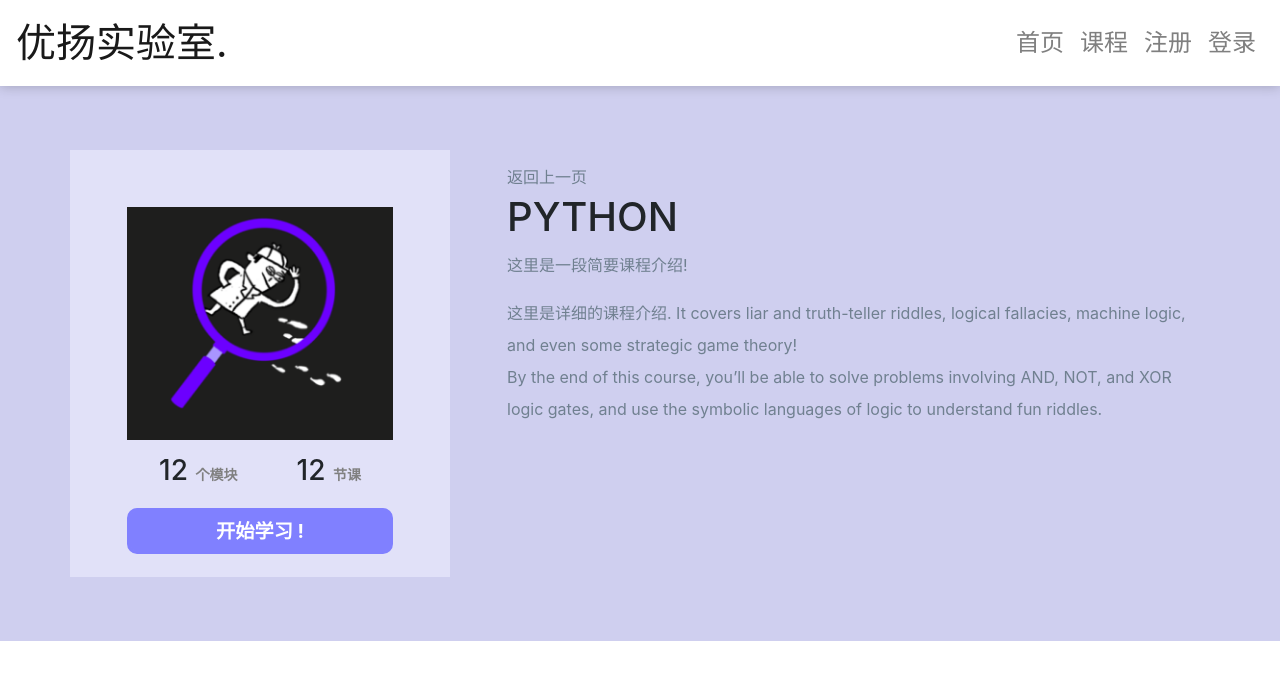
After one commit to yangyou95/youyanglab_edu, a Django app: page /webapp/course/ in a window 1280 px wide. The commit adds this page. Shown: the top 680 px of the page. Run offline with Django 3.2, Linux system fonts and the light colour scheme; some libraries are stand-ins or nearby versions.

Commit message:
update the course menu
add the course menu into the django framework

```diff
--- /dev/null
+++ b/webapp/static/webapp/menu.css
@@ -0,0 +1,77 @@
+.navbar-brand {
+	font-size:2.5em;
+}
+
+.nav-link {
+	font-size:1.5em;
+}
+
+.navbar.navbar-expand-md.navbar-light {
+	box-shadow:0 0 12px 0 rgba(0,0,0,0.24);
+}
+
+.p1 {
+    text-align:center;
+    background-color:rgba(230,230,250,0.8);
+    padding:5% 5% 2% 5%;
+}
+
+.part1 {
+    background-color:#CFCFEF;
+    padding-top:5%;
+    padding-bottom:5%;
+}
+
+.lt {
+    text-align:left;
+    width:50%;
+    display:inline-block;
+}
+
+.rt {
+    text-align:right;
+    display:inline-block;
+}
+
+.lt, .rt {
+    padding-top:5%;
+    padding-bottom:5%;
+}
+
+.lt span, .rt span {
+    font-size:0.5em;
+    font-weight:bold;
+    color:gray;
+}
+
+.b1 {
+    width:100%;
+    font-size:1.2em;
+    font-weight:bolder;
+    border-radius:10px;
+    border:3px solid #8080FF;
+    background-color:#8080FF;
+    color:white;
+    padding-top:2%;
+    padding-bottom:2%;
+}
+
+button:hover {
+    box-shadow:0 6px 12px 6px rgba(0,0,0,0.24);
+    -webkit-transition-duration: 0.4s; /* Safari */
+	transition-duration: 0.4s;
+}
+
+.p2 {
+    line-height:2em;
+    padding-left:5%;
+    padding-top:1%;
+}
+
+.p2 p, a {
+    color:#708090;
+}
+
+.p2 a:hover {
+    color:white;
+}
--- /dev/null
+++ b/webapp/templates/webapp/course.html
@@ -0,0 +1,85 @@
+{% load static %}
+
+<!DOCTYPE html>
+<html>
+<head>
+  <title>Bootstrap demo</title>
+  <meta charset="utf-8">
+  <meta name="viewport" content="width=device-width, initial-scale=1, maximum-scale=1.0, user-scalable=0;">
+  <link rel="stylesheet" href="https://cdn.staticfile.org/twitter-bootstrap/4.3.1/css/bootstrap.min.css">
+  <link rel="stylesheet" href="{% static "webapp/menu.css" %}" type="text/css">
+  <script src="https://cdn.staticfile.org/jquery/3.2.1/jquery.min.js"></script>
+  <script src="https://cdn.staticfile.org/popper.js/1.15.0/umd/popper.min.js"></script>
+  <script src="https://cdn.staticfile.org/twitter-bootstrap/4.3.1/js/bootstrap.min.js"></script>
+</head>
+
+<body>
+
+<!-- 导航栏 -->
+<nav class="navbar navbar-expand-md navbar-light">
+  <a class="navbar-brand" href="#">优扬实验室.</a>
+  <button class="navbar-toggler" type="button" data-toggle="collapse" data-target="#collapsibleNavbar">
+    <span class="navbar-toggler-icon"></span>
+  </button>
+  <div class="collapse navbar-collapse" id="collapsibleNavbar">
+    <ul class="navbar-nav ml-auto">
+      <li class="nav-item">
+        <a class="nav-link" href="#">首页</a>
+      </li>
+      <li class="nav-item">
+        <a class="nav-link" href="#">课程</a>
+      </li>
+      <li class="nav-item">
+        <a class="nav-link" href="#">注册</a>
+      </li>
+      <li class="nav-item">
+        <a class="nav-link" href="#">登录</a>
+      </li>
+    </ul>
+  </div>
+</nav>
+
+<div class="part1">
+
+  <div class="container">
+
+    <div class="row">
+
+      <!-- 图片窗口 -->
+      <div class="col-md-4 col-12 p1">
+        <img class="img-fluid" src="{% static "webapp/images/img1.png" %}" alt="img1">
+        <div class="lt">
+          <h3>12&nbsp<span>个模块</span></h3>
+        </div>
+        <div class="rt">
+          <h3>12&nbsp<span>节课</span></h3>
+        </div>
+        <div>
+          <a href="#"><button class="b1">开始学习 !</button></a>
+        </div>
+      </div>
+
+       <! --简介-->
+      <div class="col-md-8 col-12 p2">
+        <a href="#">返回上一页</a>
+        <h1>PYTHON</h1>
+        <p>这里是一段简要课程介绍!</p>
+        <p>这里是详细的课程介绍. It covers liar and truth-teller riddles, logical fallacies, machine logic, and even some strategic game theory!<br>
+  By the end of this course, you’ll be able to solve problems involving AND, NOT, and XOR logic gates, and use the symbolic languages of logic to understand fun riddles.</p>
+      </div>
+
+    </div>
+
+  </div>
+
+</div>
+
+<div class="part2">
+
+
+
+</div>
+
+</body>
+
+</html>
--- a/webapp/templates/webapp/index.html
+++ b/webapp/templates/webapp/index.html
@@ -96,7 +96,7 @@
           </div>
           <h4>python基础入门</h4>
           <p>python請問Microsoft Windows作業系統要如何安裝LibreOffice語言包？</p>
-          <a href="#"><button type="button">开始学习</button></a>
+          <a href="{% url 'webapp:course'%}"><button type="button">开始学习</button></a>
         </div>
       </div>
 
--- a/webapp/urls.py
+++ b/webapp/urls.py
@@ -16,6 +16,7 @@ urlpatterns = [
 
     #改良后
     path('', views.index, name='index'),
+    path('course/', views.course, name='course'),
     path('questions/', views.QuestionsView.as_view(), name='questions'),
     path('questions/<int:pk>/', views.DetailView.as_view(), name='detail'),
     path('questions/<int:pk>/results/', views.ResultsView.as_view(), name='results'),
--- a/webapp/views.py
+++ b/webapp/views.py
@@ -45,6 +45,8 @@ def index(request):
 
     return render(request, 'webapp/index.html')
 
+def course(request):
+    return render(request, 'webapp/course.html')
 
 
 #改良后
```
Also changed, not shown: webapp/static/webapp/images/img1.png (added), webapp/static/webapp/images/img2.png (added).
